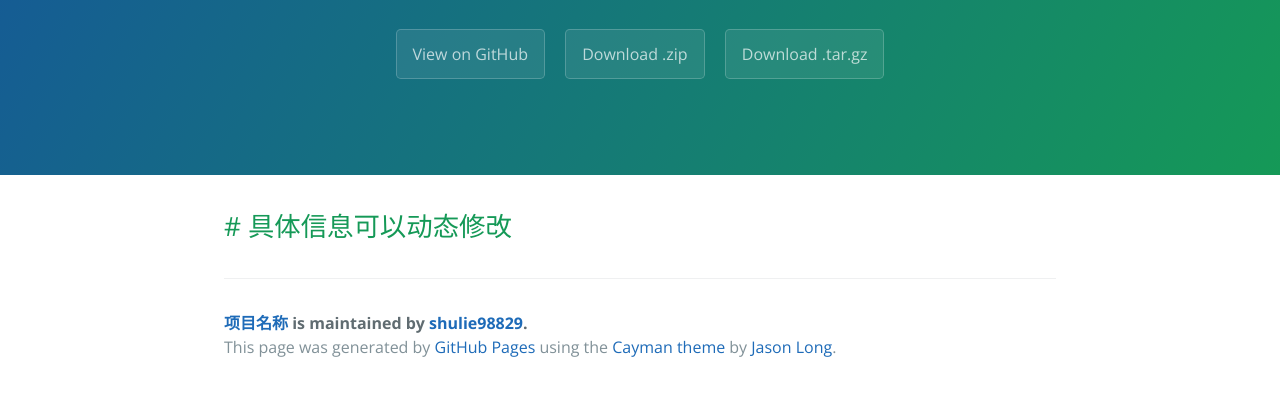
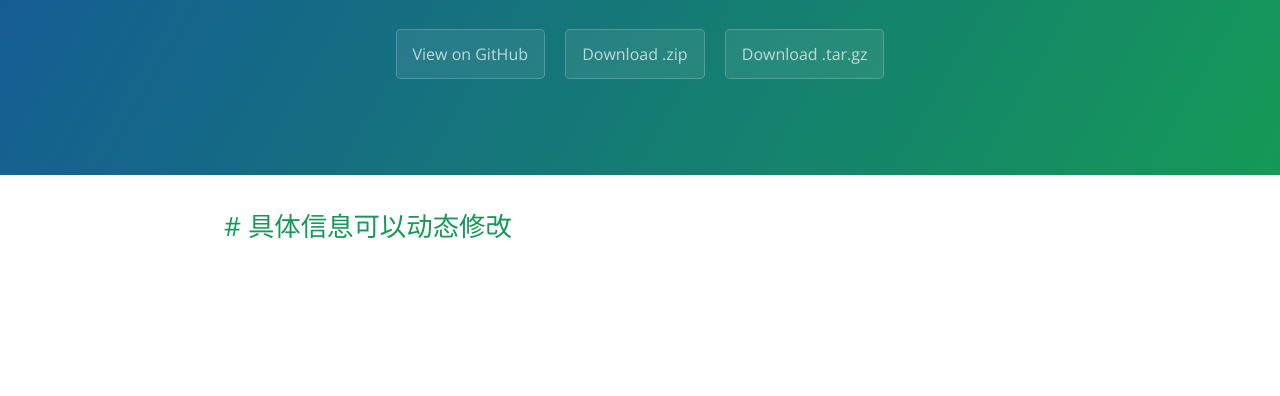
Before and after one commit to shulie98829/test, a plain HTML site: page index.html in a window 1280 px wide. Shown: the part 208-604 px from the top of the page. Drawn offline with nearby package versions, Linux system fonts and the light colour scheme.

Commit message:
change
change

```diff
--- a/index.html
+++ b/index.html
@@ -22,12 +22,6 @@
       <h2>
 <a id="-具体信息可以动态修改" class="anchor" href="#-%E5%85%B7%E4%BD%93%E4%BF%A1%E6%81%AF%E5%8F%AF%E4%BB%A5%E5%8A%A8%E6%80%81%E4%BF%AE%E6%94%B9" aria-hidden="true"><span aria-hidden="true" class="octicon octicon-link"></span></a># 具体信息可以动态修改</h2>
 
-      <footer class="site-footer">
-        <span class="site-footer-owner"><a href="https://github.com/shulie98829/test">项目名称</a> is maintained by <a href="https://github.com/shulie98829">shulie98829</a>.</span>
-
-        <span class="site-footer-credits">This page was generated by <a href="https://pages.github.com">GitHub Pages</a> using the <a href="https://github.com/jasonlong/cayman-theme">Cayman theme</a> by <a href="https://twitter.com/jasonlong">Jason Long</a>.</span>
-      </footer>
-
     </section>
 
 
```
